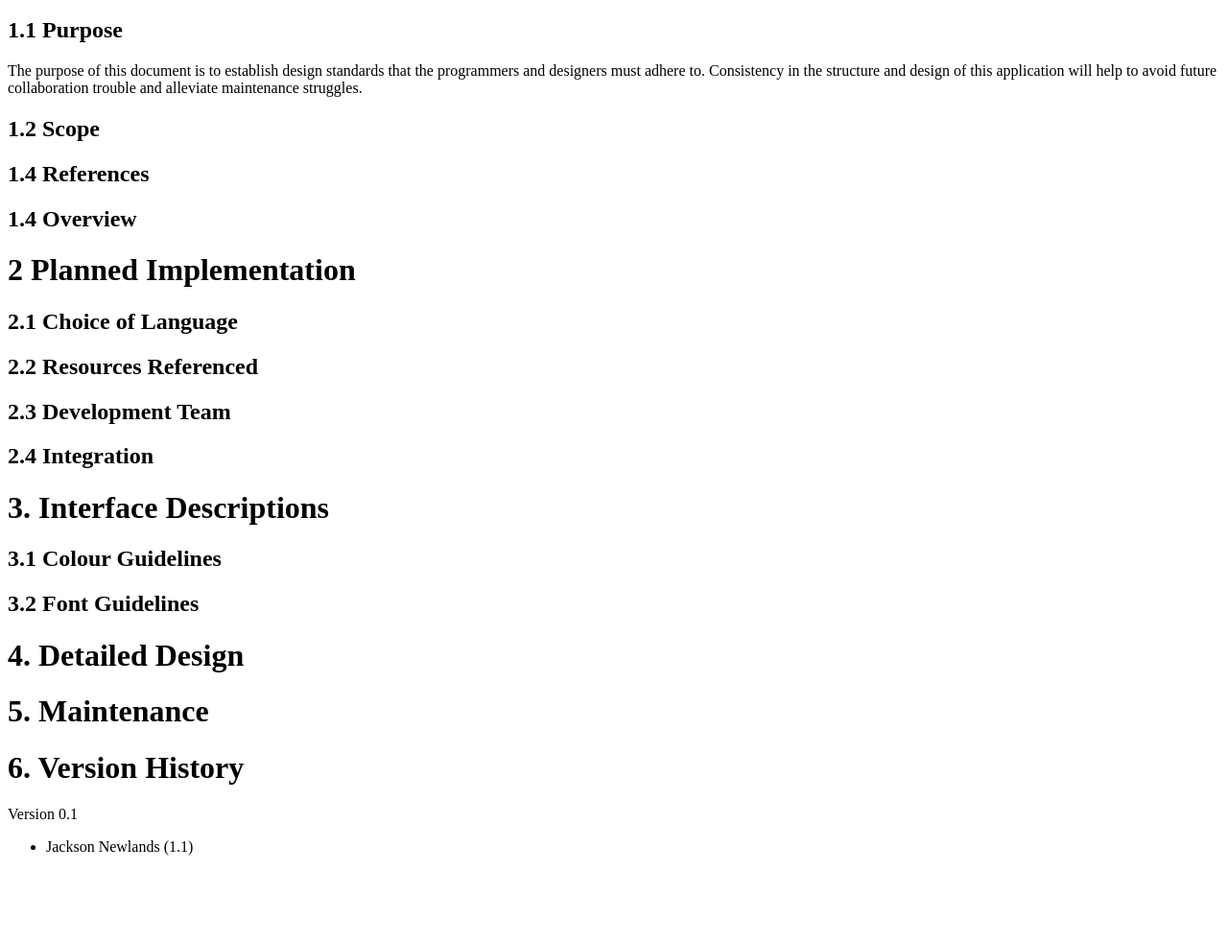
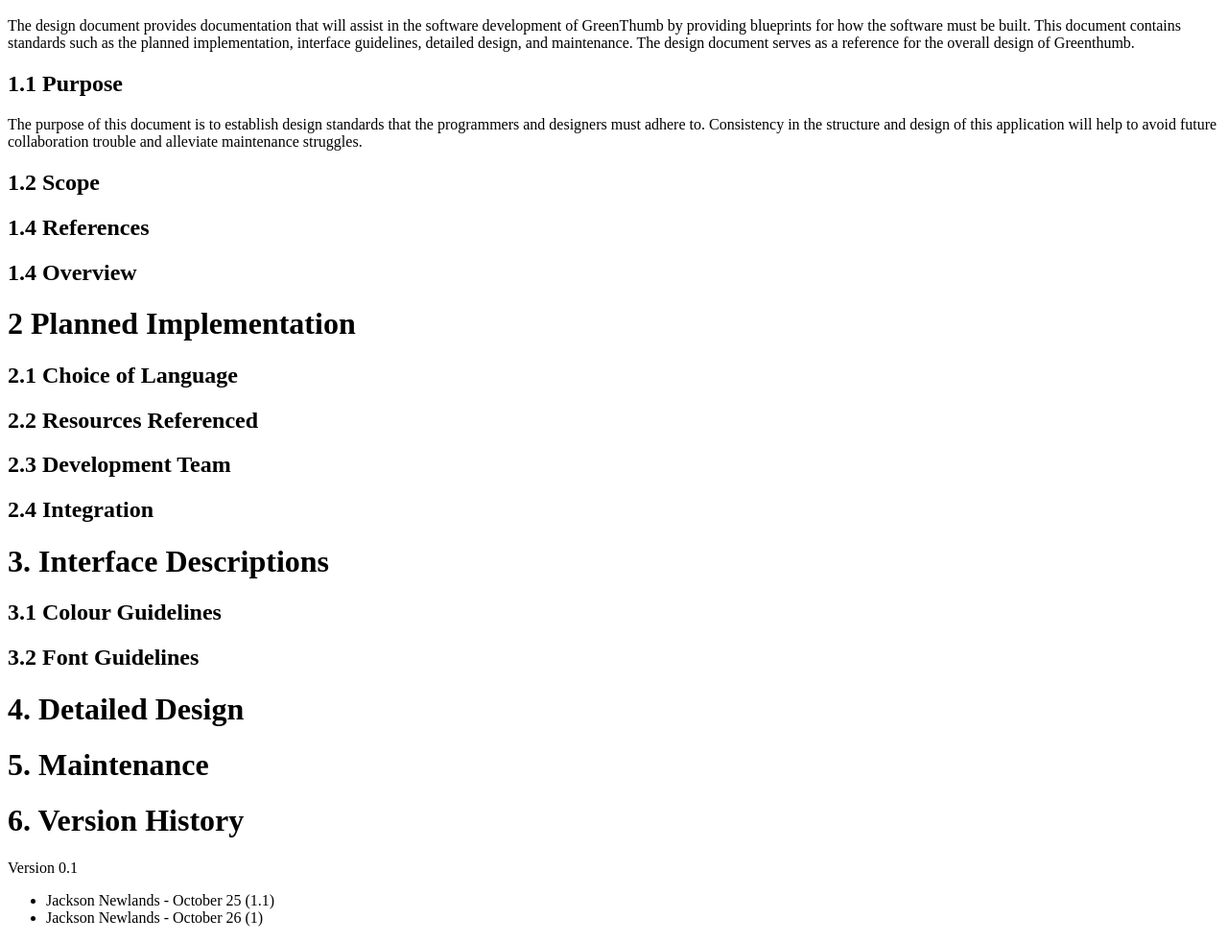
Before and after one commit to AaronE314/CP317-Project-Green-Thumb, a plain HTML site: page docs/design.html in a window 1280 px wide. Shown: the part 488-1470 px from the top of the page at 96% size. Before the commit the page ends 1396 px from the top, so only its background shows below. Drawn offline with Linux system fonts and the light colour scheme.

Commit message:
Update design.html

```diff
--- a/docs/design.html
+++ b/docs/design.html
@@ -60,6 +60,10 @@
 
     <h1><a id="Introduction"></a>1. Introduction</h1>
 
+    <p>
+        The design document provides documentation that will assist in the software development of GreenThumb by providing blueprints for how the software must be built. This document contains standards such as the planned implementation, interface guidelines, detailed design, and maintenance. The design document serves as a reference for the overall design of Greenthumb.
+    </p>
+
     <h2><a id="Purpose"></a>1.1 Purpose</h2>
         <p>
             The purpose of this document is to establish design standards that the programmers and designers must adhere to. Consistency in the structure and design of this application will help to avoid future collaboration trouble and alleviate maintenance struggles.
@@ -96,7 +100,10 @@
     <p>Version 0.1</p>
     <ul>
         <li>
-            Jackson Newlands (1.1)
+            Jackson Newlands - October 25 (1.1)
+        </li>
+        <li>
+            Jackson Newlands - October 26 (1)
         </li>
     </ul>
 
```
